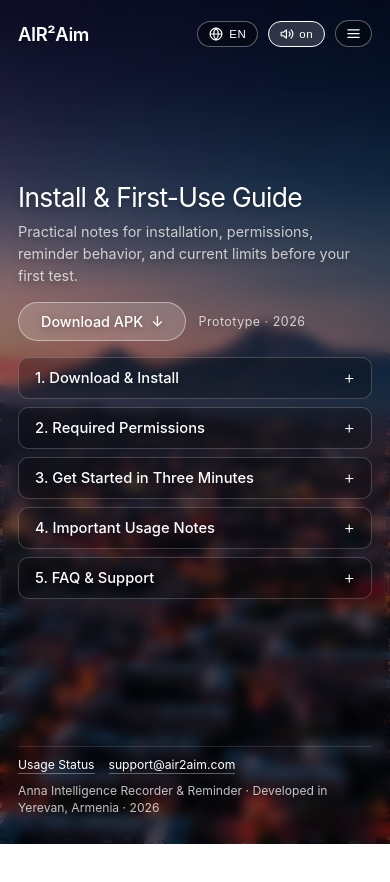
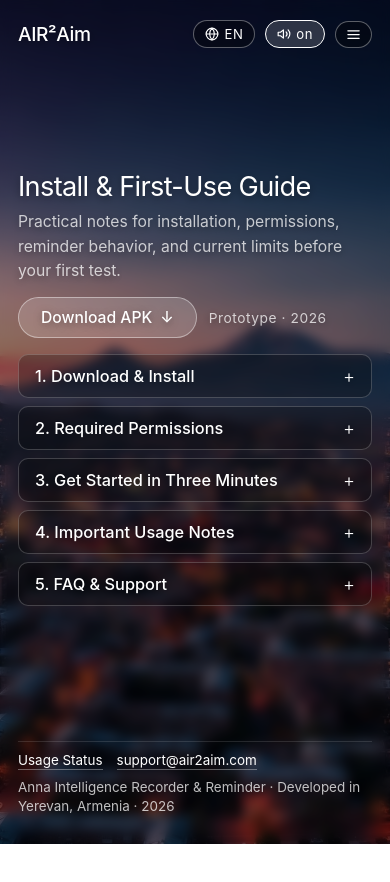
Before and after one commit to garrison9992/air2-website, a plain HTML site: page download/index.html in a window 390 px wide. Before the commit the page ends 844 px from the top, so only its background shows below. Drawn offline with Linux system fonts and the light colour scheme.

Commit message:
Add files via upload

````diff
--- a/download/index.html
+++ b/download/index.html
@@ -25,6 +25,7 @@
             overflow-y: auto;
             color: var(--text-primary);
             font-family: Inter, -apple-system, BlinkMacSystemFont, "Segoe UI", sans-serif;
+            font-weight: 400;
             -webkit-font-smoothing: antialiased;
             -moz-osx-font-smoothing: grayscale;
         }
@@ -121,8 +122,9 @@
         }
 
         .page-brand-sm {
-            font-size: 1.15rem;
-            font-weight: 600;
+            font-family: Inter, -apple-system, BlinkMacSystemFont, "Segoe UI", sans-serif;
+            font-size: 1.2rem;
+            font-weight: 500;
             letter-spacing: -0.02em;
             word-spacing: -0.15em;
             color: #ffffff;
@@ -152,7 +154,9 @@
             background: rgba(0, 0, 0, 0.35);
             border: 1px solid rgba(255, 255, 255, 0.35);
             color: #ffffff;
-            font-size: 0.72rem;
+            font-family: Inter, -apple-system, BlinkMacSystemFont, "Segoe UI", sans-serif;
+            font-size: 0.82rem;
+            font-weight: 400;
             letter-spacing: 0.04em;
             padding: 5px 11px;
             border-radius: 999px;
@@ -191,7 +195,9 @@
             background: transparent;
             border: none;
             color: #ffffff;
-            font-size: 0.8rem;
+            font-family: Inter, -apple-system, BlinkMacSystemFont, "Segoe UI", sans-serif;
+            font-size: 0.92rem;
+            font-weight: 400;
             text-align: left;
             padding: 7px 10px;
             border-radius: 7px;
@@ -208,7 +214,7 @@
 
         .lang-option.active {
             background: rgba(255, 255, 255, 0.2);
-            font-weight: 600;
+            font-weight: 500;
         }
 
         /* --- 喇叭 TTS 开关 --- */
@@ -219,7 +225,9 @@
             background: rgba(0, 0, 0, 0.35);
             border: 1px solid rgba(255, 255, 255, 0.35);
             color: #ffffff;
-            font-size: 0.72rem;
+            font-family: Inter, -apple-system, BlinkMacSystemFont, "Segoe UI", sans-serif;
+            font-size: 0.82rem;
+            font-weight: 400;
             letter-spacing: 0.04em;
             padding: 5px 11px;
             border-radius: 999px;
@@ -261,7 +269,8 @@
         }
 
         .page-body h1 {
-            font-size: clamp(1.65rem, 3.2vw, 2.35rem);
+            font-family: Inter, -apple-system, BlinkMacSystemFont, "Segoe UI", sans-serif;
+            font-size: clamp(1.7rem, 3.2vw, 2.35rem);
             font-weight: 400;
             letter-spacing: -0.025em;
             line-height: 1.15;
@@ -270,7 +279,9 @@
         }
 
         .page-lead {
-            font-size: 0.9rem;
+            font-family: Inter, -apple-system, BlinkMacSystemFont, "Segoe UI", sans-serif;
+            font-size: 0.98rem;
+            font-weight: 400;
             line-height: 1.55;
             color: var(--text-muted);
         }
@@ -291,7 +302,8 @@
             border: 1px solid rgba(255, 255, 255, 0.42);
             color: #ffffff;
             text-decoration: none;
-            font-size: 0.9rem;
+            font-family: Inter, -apple-system, BlinkMacSystemFont, "Segoe UI", sans-serif;
+            font-size: 0.98rem;
             font-weight: 500;
             padding: 10px 22px;
             border-radius: 999px;
@@ -305,7 +317,9 @@
         }
 
         .version-tag {
-            font-size: 0.78rem;
+            font-family: Inter, -apple-system, BlinkMacSystemFont, "Segoe UI", sans-serif;
+            font-size: 0.86rem;
+            font-weight: 400;
             letter-spacing: 0.04em;
             color: var(--text-muted);
         }
@@ -332,7 +346,8 @@
 
         .guide-summary {
             padding: 11px 16px;
-            font-size: 0.92rem;
+            font-family: Inter, -apple-system, BlinkMacSystemFont, "Segoe UI", sans-serif;
+            font-size: 1.02rem;
             font-weight: 500;
             cursor: pointer;
             list-style: none;
@@ -345,7 +360,7 @@
 
         .guide-summary::after {
             content: "+";
-            font-size: 1.1rem;
+            font-size: 1.15rem;
             font-weight: 300;
             line-height: 1;
             transition: transform 0.32s cubic-bezier(0.22, 1, 0.36, 1);
@@ -378,7 +393,9 @@
 
         .guide-content {
             padding: 11px 16px 14px 16px;
-            font-size: 0.85rem;
+            font-family: Inter, -apple-system, BlinkMacSystemFont, "Segoe UI", sans-serif;
+            font-size: 0.98rem;
+            font-weight: 400;
             line-height: 1.6;
             color: rgba(255, 255, 255, 0.92);
             border-top: 1px solid rgba(255, 255, 255, 0.1);
@@ -405,7 +422,9 @@
             justify-content: space-between;
             align-items: center;
             gap: 8px 16px;
-            font-size: 0.76rem;
+            font-family: Inter, -apple-system, BlinkMacSystemFont, "Segoe UI", sans-serif;
+            font-size: 0.84rem;
+            font-weight: 400;
             color: var(--text-muted);
         }
 
@@ -907,6 +926,7 @@
 
             function setCardOpen(cardEl, shouldOpen) {
                 const detailEl = cardEl.querySelector('details');
+                if (!detailEl) return;
                 if (shouldOpen) {
                     detailEl.open = true;
                     cardEl.classList.add('is-open');
@@ -1045,3 +1065,8 @@
 <script src="../docs/docs-nav.js"></script>
 </body>
 </html>
+```[cite: 9]
+
+---
+
+还有其他页面要按这个字体字号风格修改吗？继续发过来即可。
````
